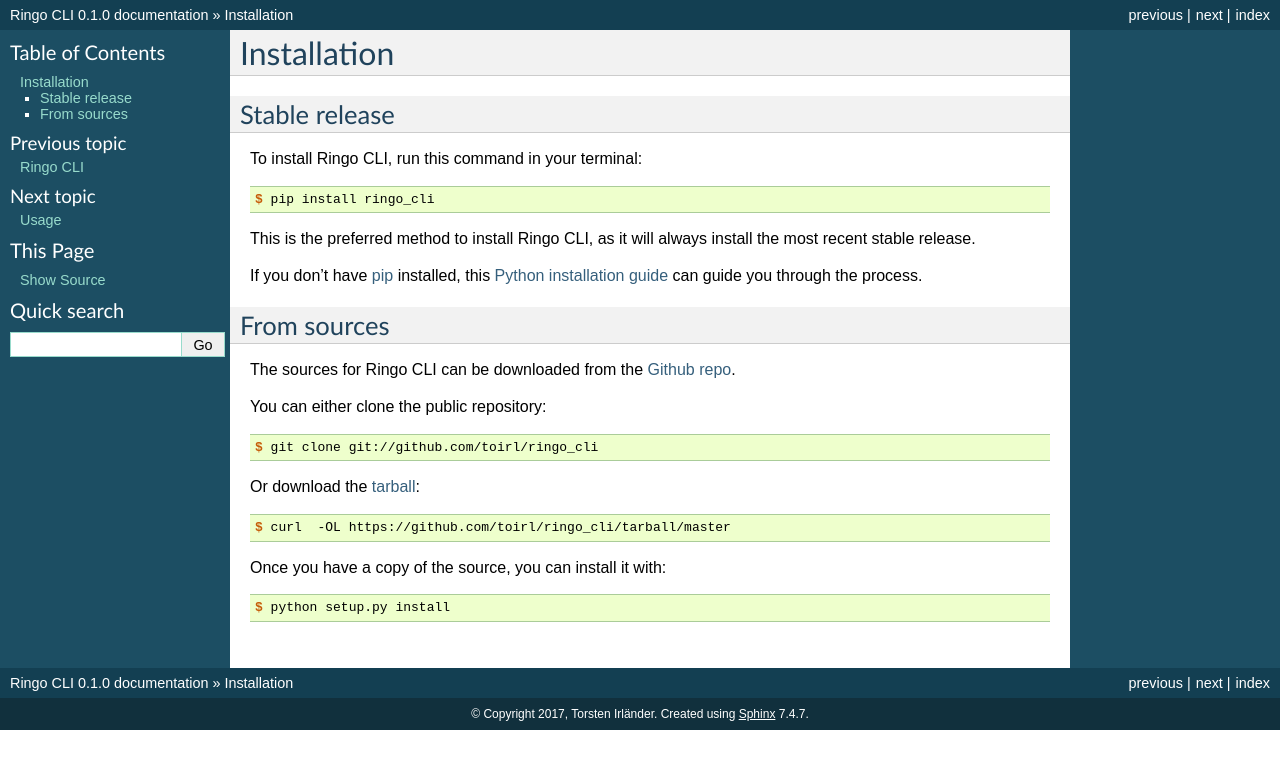
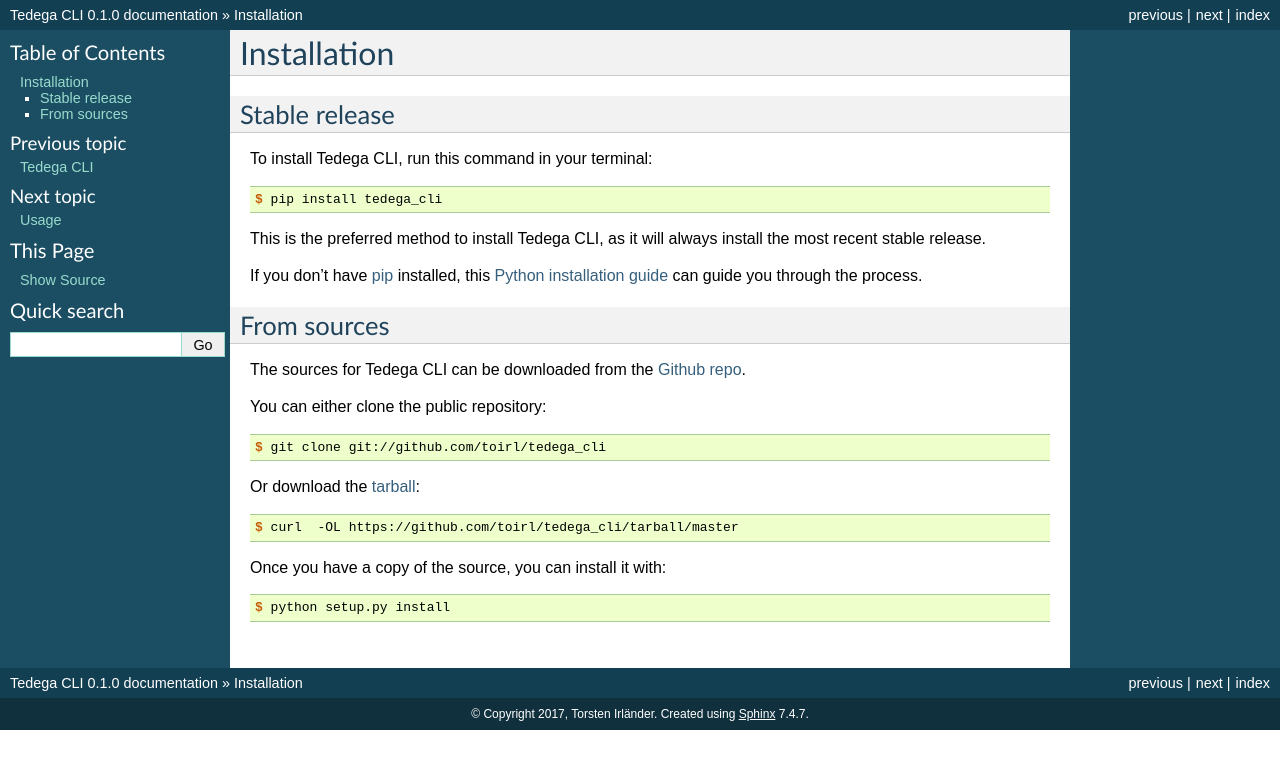
Before and after one commit to ringo-framework/ringo_cli, a Sphinx documentation site: the page built from docs/installation.rst, in a window 1280 px wide. Shown: the top 769 px of the page. Built offline with Sphinx 7.4.7, drawn with Linux system fonts in a browser that asks for light colours; pages that are not in the unit, such as notebooks, are missing from menus; the version number is read from the project's files by our own code.

Commit message:
Renamed all ocurrances of ringo with tedega

```diff
--- a/deploy.cfg
+++ b/deploy.cfg
@@ -6,10 +6,10 @@
 version = master
 
 [build]
-docker = /home/torsten/Entwicklung/docker/ringo2-dev
-ansible = /home/torsten/Entwicklung/ringo-apps/ringocore/ansible
+docker = /home/torsten/Entwicklung/docker/tedega2-dev
+ansible = /home/torsten/Entwicklung/tedega-apps/ringocore/ansible
 ssh = ~/.ssh/id_rsa.pub
     # path/to/second/key
     # path/to/third/key
 
-[service:ringo_auth]
+[service:tedega_auth]
--- a/docs/conf.py
+++ b/docs/conf.py
@@ -1,7 +1,7 @@
 #!/usr/bin/env python
 # -*- coding: utf-8 -*-
 #
-# ringo_cli documentation build configuration file, created by
+# tedega_cli documentation build configuration file, created by
 # sphinx-quickstart on Tue Jul  9 22:26:36 2013.
 #
 # This file is execfile()d with the current directory set to its
@@ -31,7 +31,7 @@
 # version is used.
 sys.path.insert(0, project_root)
 
-import ringo_cli
+import tedega_cli
 
 # -- General configuration ---------------------------------------------
 
@@ -55,7 +55,7 @@
 master_doc = 'index'
 
 # General information about the project.
-project = u'Ringo CLI'
+project = u'Tedega CLI'
 copyright = u"2017, Torsten Irländer"
 
 # The version info for the project you're documenting, acts as replacement
@@ -63,9 +63,9 @@
 # the built documents.
 #
 # The short X.Y version.
-version = ringo_cli.__version__
+version = tedega_cli.__version__
 # The full version, including alpha/beta/rc tags.
-release = ringo_cli.__version__
+release = tedega_cli.__version__
 
 # The language for content autogenerated by Sphinx. Refer to documentation
 # for a list of supported languages.
@@ -188,7 +188,7 @@
 #html_file_suffix = None
 
 # Output file base name for HTML help builder.
-htmlhelp_basename = 'ringo_clidoc'
+htmlhelp_basename = 'tedega_clidoc'
 
 
 # -- Options for LaTeX output ------------------------------------------
@@ -208,8 +208,8 @@
 # (source start file, target name, title, author, documentclass
 # [howto/manual]).
 latex_documents = [
-    ('index', 'ringo_cli.tex',
-     u'Ringo CLI Documentation',
+    ('index', 'tedega_cli.tex',
+     u'Tedega CLI Documentation',
      u'Torsten Irländer', 'manual'),
 ]
 
@@ -239,8 +239,8 @@
 # One entry per manual page. List of tuples
 # (source start file, name, description, authors, manual section).
 man_pages = [
-    ('index', 'ringo_cli',
-     u'Ringo CLI Documentation',
+    ('index', 'tedega_cli',
+     u'Tedega CLI Documentation',
      [u'Torsten Irländer'], 1)
 ]
 
@@ -254,10 +254,10 @@
 # (source start file, target name, title, author,
 #  dir menu entry, description, category)
 texinfo_documents = [
-    ('index', 'ringo_cli',
-     u'Ringo CLI Documentation',
+    ('index', 'tedega_cli',
+     u'Tedega CLI Documentation',
      u'Torsten Irländer',
-     'ringo_cli',
+     'tedega_cli',
      'One line description of project.',
      'Miscellaneous'),
 ]
--- a/docs/index.rst
+++ b/docs/index.rst
@@ -1,4 +1,4 @@
-Welcome to Ringo CLI's documentation!
+Welcome to Tedega CLI's documentation!
 ======================================
 
 Contents:
--- a/docs/installation.rst
+++ b/docs/installation.rst
@@ -8,13 +8,13 @@
 Stable release
 --------------
 
-To install Ringo CLI, run this command in your terminal:
+To install Tedega CLI, run this command in your terminal:
 
 .. code-block:: console
 
-    $ pip install ringo_cli
+    $ pip install tedega_cli
 
-This is the preferred method to install Ringo CLI, as it will always install the most recent stable release.
+This is the preferred method to install Tedega CLI, as it will always install the most recent stable release.
 
 If you don't have `pip`_ installed, this `Python installation guide`_ can guide
 you through the process.
@@ -26,19 +26,19 @@
 From sources
 ------------
 
-The sources for Ringo CLI can be downloaded from the `Github repo`_.
+The sources for Tedega CLI can be downloaded from the `Github repo`_.
 
 You can either clone the public repository:
 
 .. code-block:: console
 
-    $ git clone git://github.com/toirl/ringo_cli
+    $ git clone git://github.com/toirl/tedega_cli
 
 Or download the `tarball`_:
 
 .. code-block:: console
 
-    $ curl  -OL https://github.com/toirl/ringo_cli/tarball/master
+    $ curl  -OL https://github.com/toirl/tedega_cli/tarball/master
 
 Once you have a copy of the source, you can install it with:
 
@@ -47,5 +47,5 @@
     $ python setup.py install
 
 
-.. _Github repo: https://github.com/toirl/ringo_cli
-.. _tarball: https://github.com/toirl/ringo_cli/tarball/master
+.. _Github repo: https://github.com/toirl/tedega_cli
+.. _tarball: https://github.com/toirl/tedega_cli/tarball/master
--- a/docs/usage.rst
+++ b/docs/usage.rst
@@ -2,6 +2,6 @@
 Usage
 =====
 
-To use Ringo CLI in a project::
+To use Tedega CLI in a project::
 
-    import ringo_cli
+    import tedega_cli
--- a/setup.cfg
+++ b/setup.cfg
@@ -7,7 +7,7 @@
 search = version='{current_version}'
 replace = version='{new_version}'
 
-[bumpversion:file:ringo_cli/__init__.py]
+[bumpversion:file:tedega_cli/__init__.py]
 search = __version__ = '{current_version}'
 replace = __version__ = '{new_version}'
 
--- a/travis_pypi_setup.py
+++ b/travis_pypi_setup.py
@@ -21,7 +21,7 @@
     from urllib.request import urlopen
 
 
-GITHUB_REPO = 'toirl/ringo_cli'
+GITHUB_REPO = 'toirl/tedega_cli'
 TRAVIS_CONFIG_FILE = os.path.join(
     os.path.dirname(os.path.abspath(__file__)), '.travis.yml')
 
```
Also changed, not shown: CONTRIBUTING.rst (+12 -12 lines), README.rst (+11 -11 lines), setup.py (+8 -8 lines), .github/ISSUE_TEMPLATE.md, .travis.yml, 7 other files.
